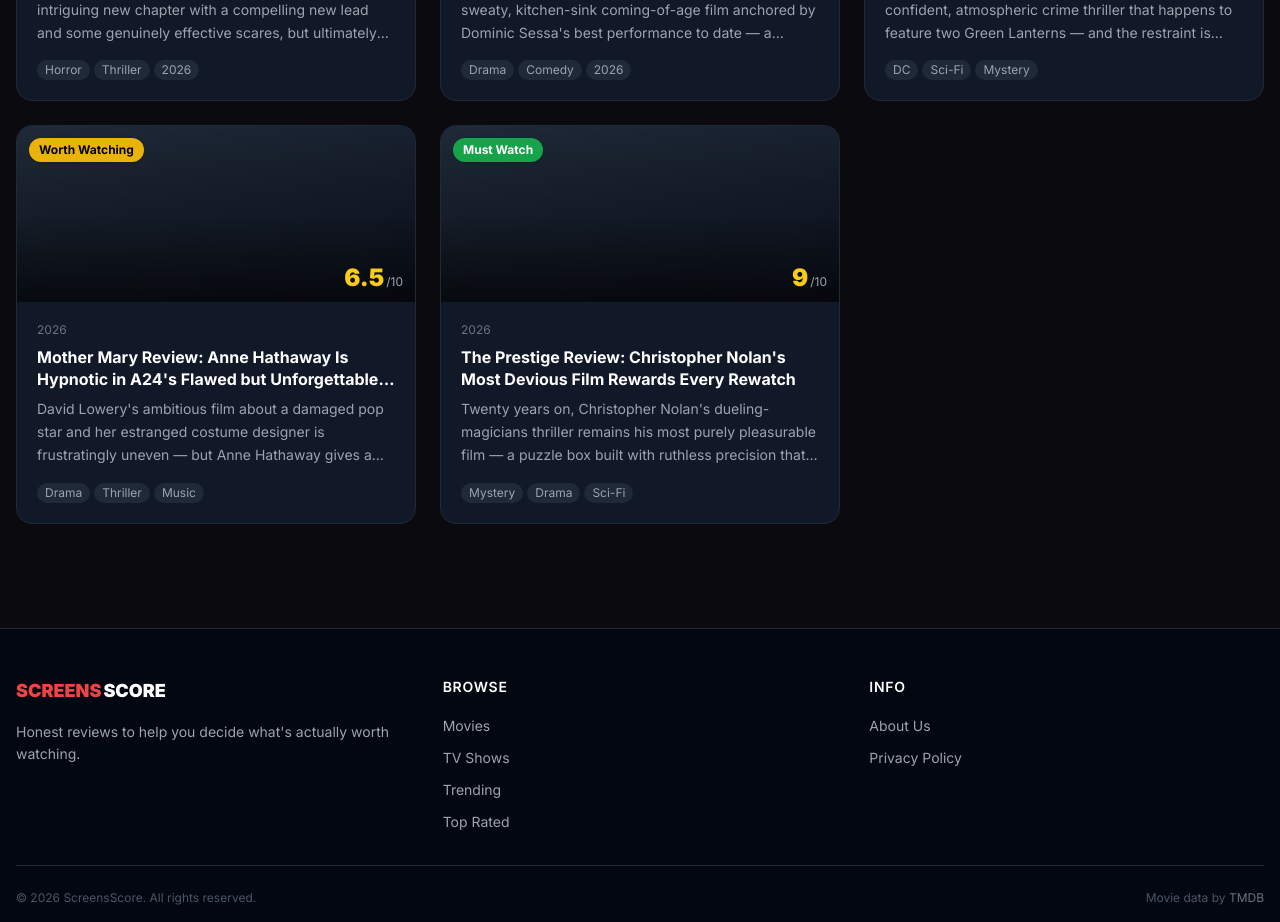
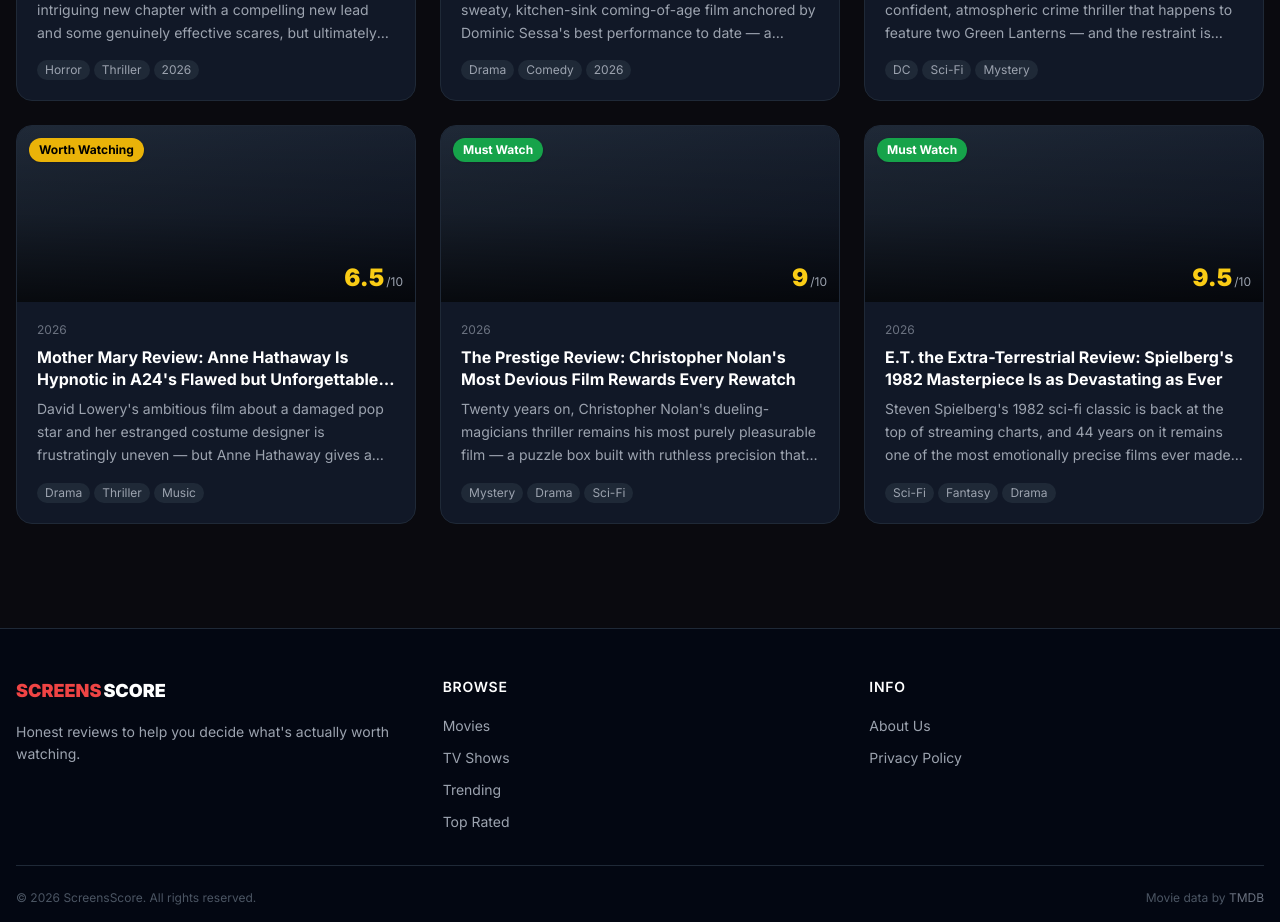
Before and after one commit to HenryPiao/screensscore, a Next.js app: page /reviews in a window 1280 px wide. Shown: the part 3900-4822 px from the top of the page. Built offline with nearby package versions, Linux system fonts and the light colour scheme; no server answers.

Commit message:
Add review: E.T. the Extra-Terrestrial (1982)

```diff
--- a/src/data/articles.ts
+++ b/src/data/articles.ts
@@ -1219,6 +1219,49 @@
 </ul>
     `,
   },
+  {
+    slug: 'et-the-extra-terrestrial-1982-review',
+    title: 'E.T. the Extra-Terrestrial Review: Spielberg\'s 1982 Masterpiece Is as Devastating as Ever',
+    movieTitle: 'E.T. the Extra-Terrestrial',
+    tmdbId: 601,
+    mediaType: 'movie',
+    rating: 9.5,
+    verdict: 'Must Watch',
+    verdictColor: 'green',
+    excerpt: "Steven Spielberg\'s 1982 sci-fi classic is back at the top of streaming charts, and 44 years on it remains one of the most emotionally precise films ever made — a story about childhood, friendship, and loss that operates at the exact frequency of things we can\'t quite explain but can\'t forget. If you haven\'t shown it to your kids yet, tonight is the night.",
+    publishedAt: '2026-08-26',
+    tags: ['Sci-Fi', 'Fantasy', 'Drama', 'Family', '1982'],
+    content: `
+<p class="lead">There is a shot near the end of <strong>E.T. the Extra-Terrestrial</strong> — Elliott and E.T., on a bicycle, crossing the face of the moon — that has lodged itself so permanently in global visual culture that it no longer works on the level of surprise. It works on something deeper: recognition, and the grief that comes with remembering why you recognized it. Steven Spielberg\'s 1982 film is now back at the top of Apple TV\'s streaming charts, 44 years after it redefined what a mainstream movie could make you feel.</p>
+
+<h2>Elliott and E.T.: The Central Relationship of Spielberg\'s Career</h2>
+<p>Henry Thomas was ten years old when he played Elliott, a lonely boy in a California suburb who finds an alien botanist stranded in his backyard and decides to hide him in his closet. Thomas gives one of the great child performances in cinema history — not because it\'s technically virtuosic, but because it\'s completely real. Elliott\'s loneliness (his father has left the family; his older brother barely notices him; his little sister Gertie treats him as furniture) is communicated entirely through body language and the particular quality of silence a child carries when he has no one to talk to. When E.T. arrives, the film becomes, simply, the story of what it means to find your person — or your alien.</p>
+<p>Spielberg shoots the alien almost exclusively from child height, and the decision is both practical and profound. We see E.T. the way Elliott sees him: strange and small and somehow entirely trustworthy. The physical empathy connection the film builds between them — what Elliott feels, E.T. feels, and vice versa — is handled with a lightness that disguises how much emotional weight it\'s carrying. By the time the film reaches its crisis, the bond between a ten-year-old boy and a creature from another world feels as irreducible as any relationship you have ever watched on screen.</p>
+<p>Drew Barrymore\'s Gertie and Robert MacNaughton\'s Michael round out the sibling group with extraordinary naturalness — these feel like actual children who have lived together their whole lives, bickering and defending and occasionally actually hearing each other. Dee Wallace, as their mother, anchors the adult end of the film with a warmth and exhaustion that makes her obliviousness to what\'s happening in her house feel entirely believable.</p>
+
+<h2>Spielberg\'s Direction and John Williams\' Score</h2>
+<p>There are filmmakers with more rigorous intellectual ambitions than Spielberg, but nobody has ever been better at staging emotion — at choreographing the physical world so that feeling arrives in the body rather than the mind. The sequence in which E.T.\'s health deteriorates, shot and edited as a sustained descent, builds such unbearable tension that it is almost unwatchable. And the bicycle chase that follows — accompanied by one of John Williams\' greatest themes, the score\\'s ascending strings carrying the scene somewhere beyond mere excitement — remains a piece of cinema that seems to bypass critical faculties entirely and operate directly on the nervous system.</p>
+<p>Williams\' complete score is a career peak. The main theme is deservedly iconic, but the quieter cues — the lullaby-like motifs that accompany E.T.\'s explorations of the house, the ominous processional of government agents in their Hazmat suits — demonstrate a sensitivity to storytelling through music that has rarely been matched. The final eleven minutes of the film are essentially scored continuously, and Williams earns every minute of it.</p>
+
+<h2>What Age Does to the Film</h2>
+<p>E.T. changes when you watch it as a parent rather than a child. The film\'s emotional center shifts from the alien\'s perspective to Elliott\'s mother\'s: what does it cost to raise children whose interior lives you cannot fully enter? The government agents, whom children experience as villains, are revealed on rewatch as something more complicated — people doing their jobs, frightened and cautious, mostly trying not to make things worse. The film is large enough to contain both readings simultaneously, which is why it survives every generation.</p>
+<p>The one aspect that has genuinely dated is the 2002 digital re-release version, in which Steven Spielberg replaced the government agents\' guns with walkie-talkies. The original theatrical cut — restored and available on Apple TV — is the version to watch. The guns are dramatically correct. The revision was an understandable but regrettable impulse.</p>
+
+<h2>The Verdict</h2>
+<p>E.T. the Extra-Terrestrial is not merely a great film; it is one of the essential communal experiences cinema has produced. Forty-four years on, it retains everything — the humor, the tenderness, the physical comedy of E.T. stumbling around the house, and the particular devastation of its conclusion. It is streaming now. Watch it with someone you love.</p>
+
+<h2>Pros & Cons</h2>
+<ul>
+  <li>✅ Henry Thomas gives one of the most nakedly real child performances in cinema</li>
+  <li>✅ Spielberg\'s direction operates directly on the emotional nervous system — purely cinematic</li>
+  <li>✅ John Williams\' score is among his greatest achievements in a career of unparalleled achievement</li>
+  <li>✅ The film deepens rather than diminishes on rewatch — it becomes a different film as you age</li>
+  <li>✅ The bicycle-across-the-moon sequence remains one of cinema\'s great iconic images for good reason</li>
+  <li>❌ Watch the original theatrical cut — the 2002 digital revision replacing guns with walkie-talkies is a well-meaning mistake</li>
+  <li>❌ The government-agent procedural subplot slows the second act slightly before the film\'s extraordinary finish</li>
+</ul>
+    `,
+  },
 ]
 
 export function getArticleBySlug(slug: string): Article | undefined {
```
